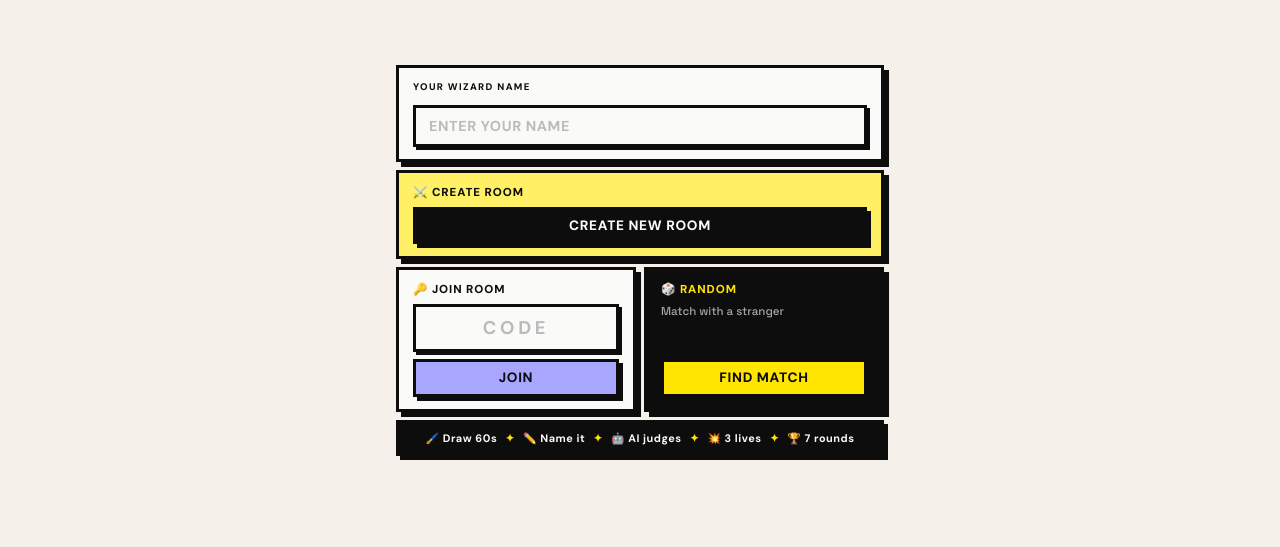
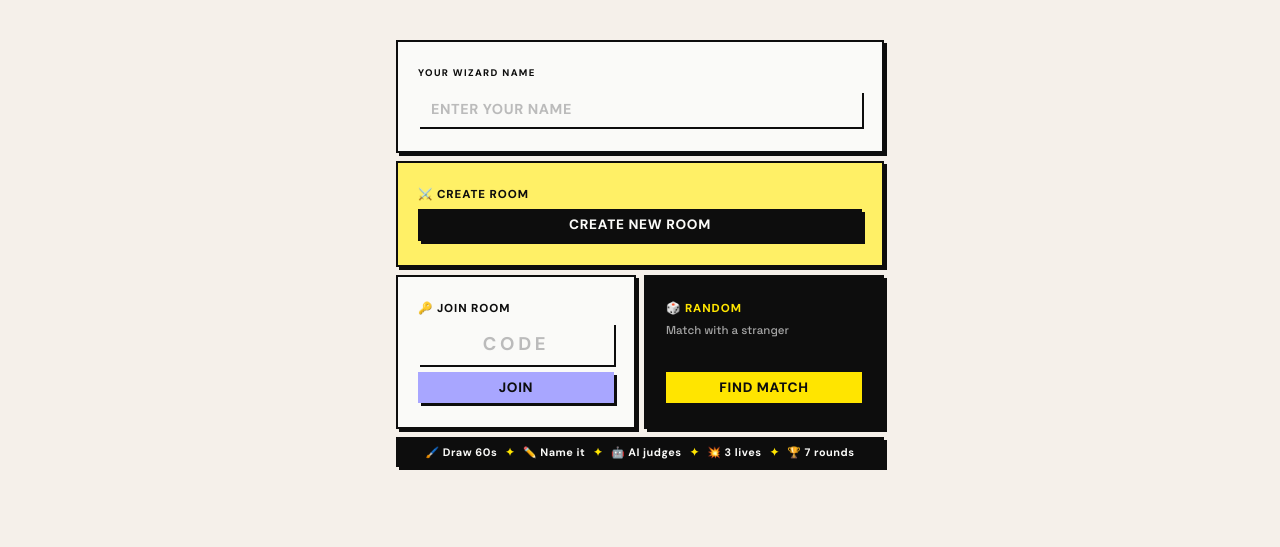
Before and after one commit to rambo1111/incanto, a website with bundled scripts: page client/index.html in a window 1280 px wide. Shown: the part 253-800 px from the top of the page. Built offline with nearby package versions, Linux system fonts and the light colour scheme; files whose address does not match are found by name.

Commit message:
Refactor shadow and border variables in theme.css

```diff
--- a/client/styles/theme.css
+++ b/client/styles/theme.css
@@ -40,16 +40,15 @@
 
   /* Hard shadows (zero blur, zero radius) */
   --sh-xs:  2px 2px 0 0 var(--black);
-  --sh-sm:  3px 3px 0 0 var(--black);
-  --sh-md:  4px 4px 0 0 var(--black);
-  --sh-lg:  5px 5px 0 0 var(--black);
+  --sh-sm:  2px 2px 0 0 var(--black);
+  --sh-md:  3px 3px 0 0 var(--black);
+  --sh-lg:  4px 4px 0 0 var(--black);
   --sh-xl:  6px 6px 0 0 var(--black);
   --sh-2xl: 8px 8px 0 0 var(--black);
 
   /* Borders */
-  --border:   2px solid var(--black);
-  --border-3: 3px solid var(--black);
-  --border-4: 4px solid var(--black);
+  --border:   1px solid var(--black);
+  --border-2: 2px solid var(--black);
 
   /* Typography */
   --font-display: 'DM Sans',     'Space Grotesk', system-ui, sans-serif;
@@ -80,9 +79,9 @@ body {
 /* ── NB CARD ────────────────────────────────────────────────────── */
 .nb-card {
   background: var(--white);
-  border: var(--border-3);
-  box-shadow: var(--sh-lg);
-  padding: 12px 14px;
+  border: var(--border-2);
+  box-shadow: var(--sh-md);
+  padding: 24px 20px;
 }
 .nb-card-violet  { background: var(--violet-200); }
 .nb-card-pink    { background: var(--pink-200); }
```
